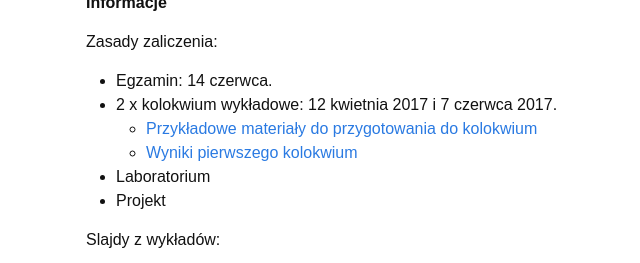
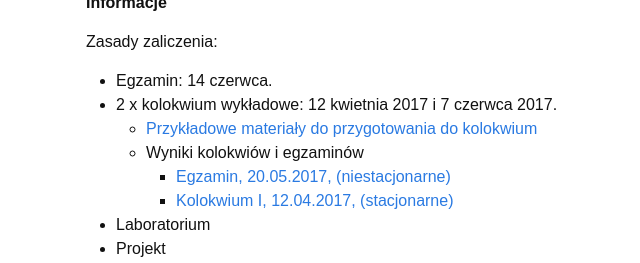
Before and after one commit to piotrlasek/piotrlasek.github.io, a Jekyll site: the page built from for-students/ai2-2017.md, in a window 1280 px wide and 900 px high, cut to the strip 382-645 px from the top of the window. Shown: the whole strip, without its empty margins (184-824 px from the left). Built offline with Jekyll 4.4.1, drawn with Linux system fonts in a browser that asks for light colours.

Commit message:
Update ai2-2017.md

```diff
--- a/for-students/ai2-2017.md
+++ b/for-students/ai2-2017.md
@@ -14,7 +14,9 @@ Zasady zaliczenia:
 * 2 x kolokwium wykładowe: 12 kwietnia 2017 i 7 czerwca 2017.
   * [Przykładowe materiały do przygotowania do
   kolokwium](ai2-test-demo.pdf)
-  * [Wyniki pierwszego kolokwium](ai2-2017-kol1-wyn.pdf)
+  * Wyniki kolokwiów i egzaminów
+    * [Egzamin, 20.05.2017, (niestacjonarne)](ai2-2017-egz-nst.pdf)
+    * [Kolokwium I, 12.04.2017, (stacjonarne)](ai2-2017-kol1-wyn.pdf)
 * Laboratorium
 * Projekt
 
```
